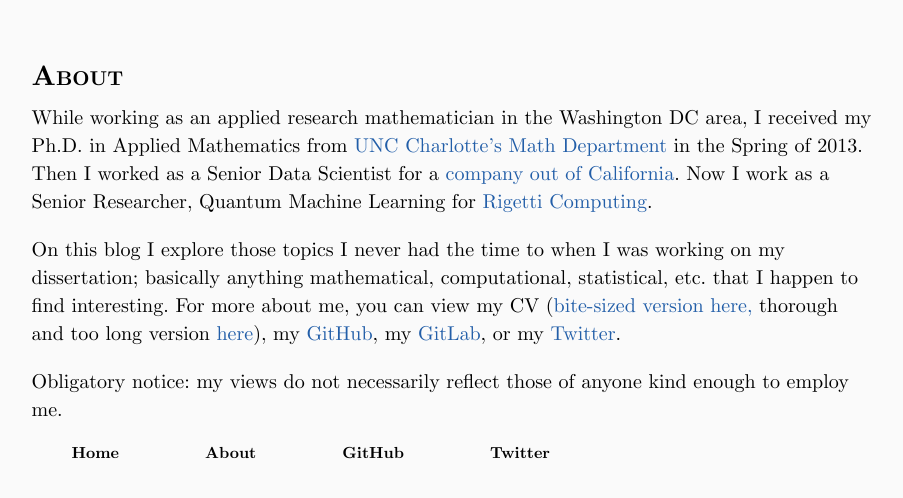
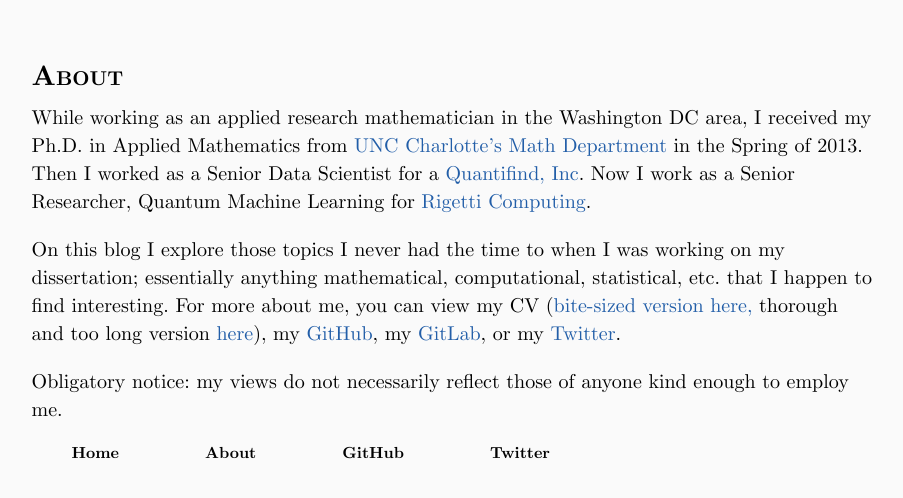
Before and after one commit to genos/genos.github.io, a Jekyll site: the page built from about.md, in a window 1280 px wide. Shown: the top 498 px of the page, without its empty margins (186-1089 px from the left). Built offline with Jekyll 4.4.1, drawn with Linux system fonts in a browser that asks for light colours.

Commit message:
tweaks to update for the new era

```diff
--- a/about.md
+++ b/about.md
@@ -3,10 +3,10 @@
 title: About
 ---
 While working as an applied research mathematician in the Washington DC area, I received my Ph.D. in Applied Mathematics from [UNC Charlotte's Math Department](http://math.uncc.edu) in the Spring of 2013.
-Then I worked as a Senior Data Scientist for a [company out of California](https://www.quantifind.com).
+Then I worked as a Senior Data Scientist for a [Quantifind, Inc](https://www.quantifind.com).
 Now I work as a Senior Researcher, Quantum Machine Learning for [Rigetti Computing](https://www.rigetti.com).
 
-On this blog I explore those topics I never had the time to when I was working on my dissertation; basically anything mathematical, computational, statistical, etc. that I happen to find interesting.
+On this blog I explore those topics I never had the time to when I was working on my dissertation; essentially anything mathematical, computational, statistical, etc. that I happen to find interesting.
 For more about me, you can view my CV ([bite-sized version here,]({{ "/public/cv/genos_cv.pdf" | absolute_url}}) thorough and too long version [here]({{ "/public/cv/genos_cv_long.pdf" | absolute_url }})), my [GitHub](https://github.com/genos), my [GitLab](https://gitlab.com/grenos), or my [Twitter](https://twitter.com/graham_enos).
 
 Obligatory notice: my views do not necessarily reflect those of anyone kind enough to employ me.
--- a/index.html
+++ b/index.html
@@ -3,7 +3,7 @@
 title: Home
 ---
 <div class="greeting">
-  I'm <a href="/about">Graham</a>, a data scientist and applied research mathematician.
+  I'm <a href="/about">Graham</a>, a quantum machine learning researcher, data scientist, and applied research mathematician.
 </div>
 <ul>
   {% for post in site.posts %}
```
